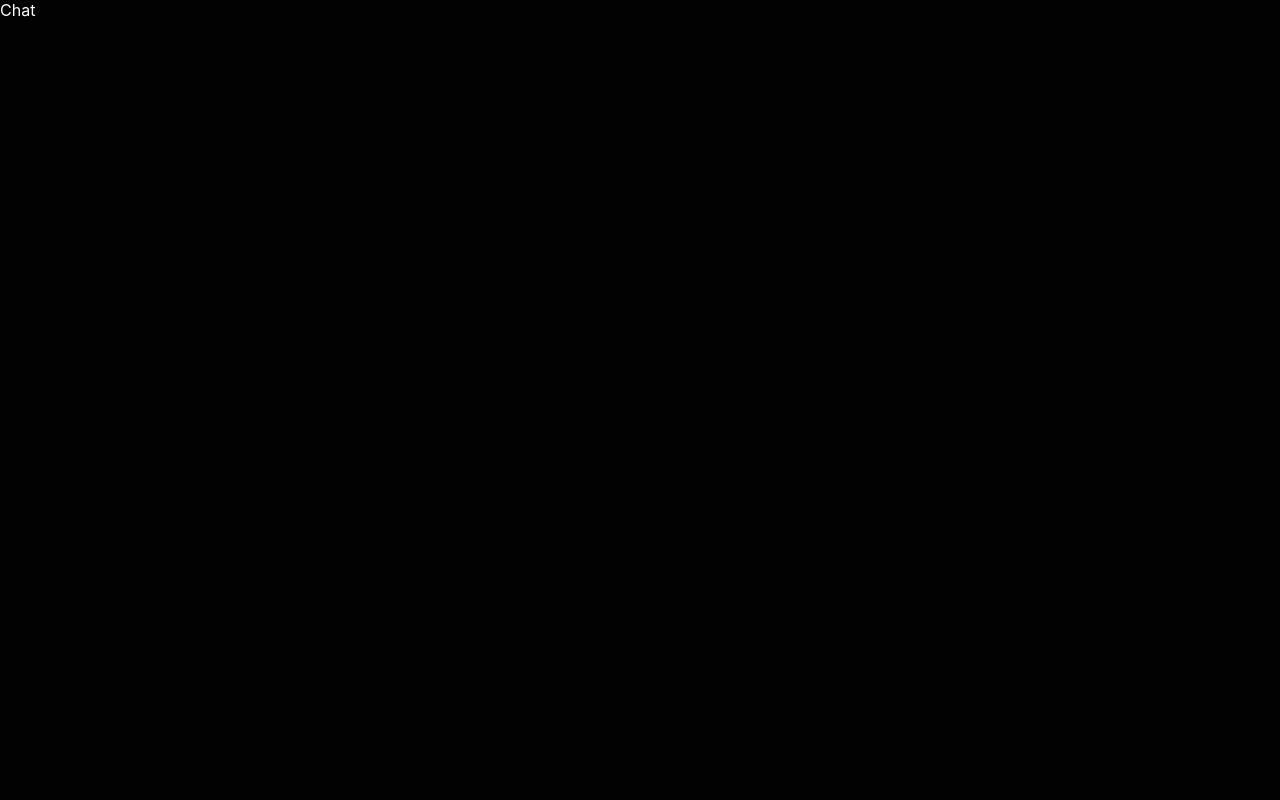
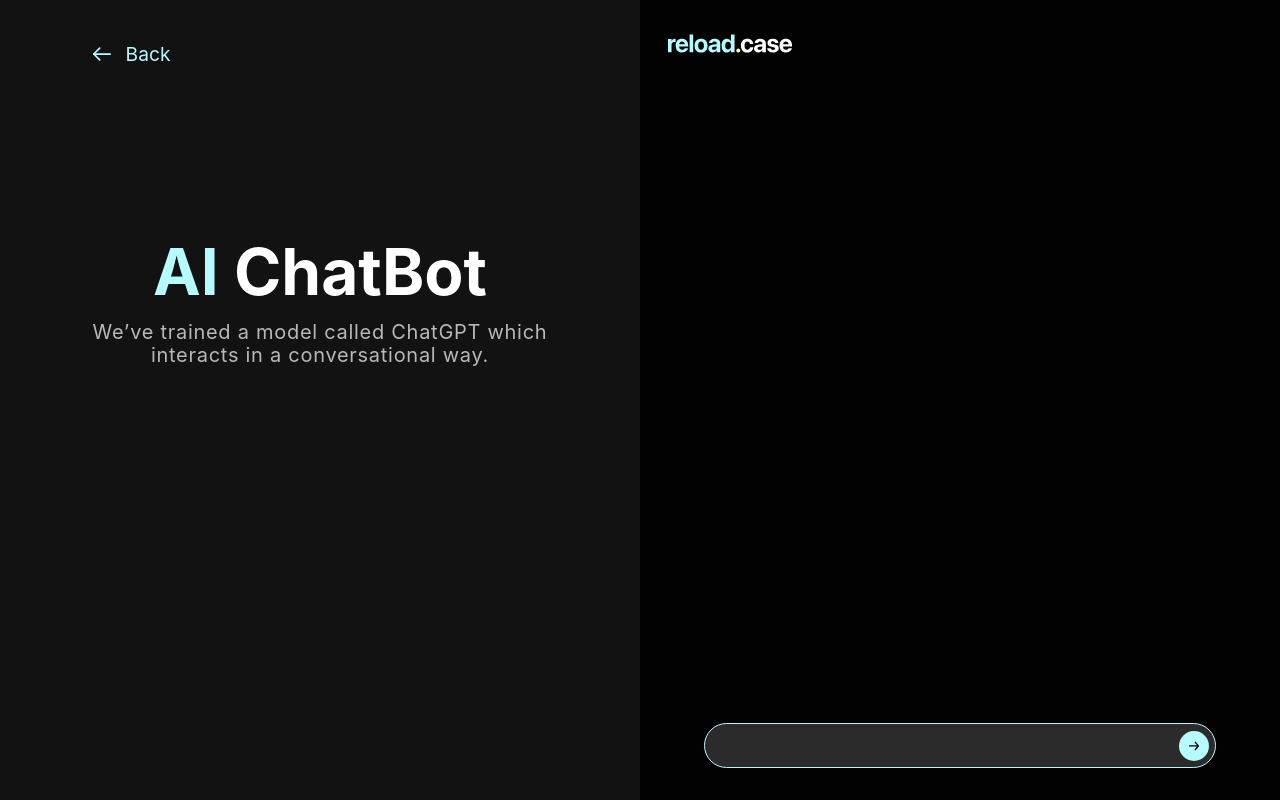
Before and after one commit to Enesmerdane/reload-case-study, a React (Create React App) app: page /chat in a window 1280 px wide. Built offline with nearby package versions, Linux system fonts and the light colour scheme.

Commit message:
chatpage section1 cretaed input field created
chatpage section1 cretaed input field created

```diff
--- a/src/App.css
+++ b/src/App.css
@@ -7,8 +7,7 @@ html {
 }
 
 body {
-    margin-left: 0;
-    margin-top: 0;
+    margin: 0px;
     height: 100%;
     width: 100%;
     background: #020202;
--- a/src/pages/chat/index.tsx
+++ b/src/pages/chat/index.tsx
@@ -1,7 +1,39 @@
-import React from "react";
+import "./styles.css";
+
+import Arrow_little from "../../utils/arrow_little";
+import Logo from "../../utils/logo";
+import SendButton from "../../utils/message_send_button";
+
+import { Link } from "react-router-dom";
 
 function Chat() {
-    return <div>Chat</div>;
+    return (
+        <div className="ChatPageBody">
+            <div className="chatpage__section1">
+                <Link to="/" className="chatpage__section1_backbutton">
+                    <Arrow_little classname="chatpage__section1_arrow" />
+                    Back
+                </Link>
+                <div className="chatpage__section1_title">
+                    <code>AI</code> ChatBot
+                </div>
+                <div className="chatpage__section1_description">
+                    We’ve trained a model called ChatGPT which interacts in a
+                    conversational way.
+                </div>
+            </div>
+            <div className="chatpage__section2">
+                <Logo classname="chatpage__section2_logo" />
+                <div className="chatpage_chat_screen">
+                    <div className="chatpage__message_container"></div>
+                    <div className="chatpage__input_field">
+                        <input />
+                        <SendButton classname="chatpage__send_button" />
+                    </div>
+                </div>
+            </div>
+        </div>
+    );
 }
 
 export default Chat;
--- /dev/null
+++ b/src/pages/chat/styles.css
@@ -0,0 +1,99 @@
+.ChatPageBody {
+    height:100%;
+    width: 100%;
+    display: flex;
+    flex-direction: row;
+
+}
+
+.chatpage__section1 {
+    width: 50%;
+    height: 100vh;
+    background-color: #121212;
+    display: flex;
+    flex-direction: column;
+}
+
+.chatpage__section1_backbutton {
+    display: flex;
+    flex-direction: row;
+    align-items: center;
+    text-decoration: none;
+    font-size: 1.2rem;
+    color: #B6FBFF;
+    margin: 2.5rem 0rem 0rem 5.5rem;
+    align-self: left;
+}
+
+.chatpage__section1_arrow {
+    width: 28px;
+    margin-right: 0.6rem;
+}
+
+.chatpage__section1_title {
+    font-size: 4rem;
+    font-weight: 700;
+    text-align: center;
+    line-height: 4.1875rem;
+    margin-top: 170px;
+}
+
+.chatpage__section1_description {
+    color: rgba(255, 255, 255, 0.70);
+    text-align: center;
+    font-size: 1.25rem;
+    font-style: normal;
+    font-weight: 400;
+    margin-top: 1rem;
+    padding:0 4.5rem;
+    line-height: 1.4375rem; /* 115% */
+    letter-spacing: 0.045rem;
+}
+
+.chatpage__section2 {
+    width: 50%;
+    display:flex;
+    flex-direction: column;
+}
+
+.chatpage__section2_logo {
+    margin-top: 24px;
+    margin-left: 28px;
+    width: 7.81544rem;
+    height: 5%;
+}
+
+.chatpage_chat_screen {
+    padding: 2rem 4rem;
+    height: 95%;
+    display:flex;
+    flex-direction: column-reverse;
+}
+
+.chatpage__input_field {
+    height: 2.8rem;
+    border-radius: 100px;
+    border: 1.2px solid #B6FBFF;
+    background: rgba(255, 255, 255, 0.16);
+    display: flex;
+    align-items: center;
+}
+
+.chatpage__input_field>input{
+    color:white;
+    background: rgba(255, 255, 255, 0.00);
+    height: 2.8rem;
+    border-radius: 100px;
+    border:none;
+    width: 100%;
+    padding-left: 1.2rem;
+    padding-right: 1rem;
+}
+.chatpage__input_field>input:focus {
+    outline:none;
+}
+
+.chatpage__send_button {
+    height: 70%;
+    margin-right: 0.4rem;
+}
--- a/src/pages/home/index.tsx
+++ b/src/pages/home/index.tsx
@@ -107,7 +107,7 @@ function Home() {
                             text="Contact us!"
                             color={buttonColorEnum.black}
                             onclick={(e) => {
-                                window.location.href = "/chat";
+                                window.alert("Contact us!");
                             }}
                             classname="mainpage__footer_button"
                         />
--- /dev/null
+++ b/src/utils/arrow_little.tsx
@@ -0,0 +1,11 @@
+import ArrowSVG from "../assets/arrow_little.svg";
+
+interface ArrowInterface {
+    classname?: string;
+}
+
+function Arrow_little(props: ArrowInterface) {
+    return <img src={ArrowSVG} className={props.classname}></img>;
+}
+
+export default Arrow_little;
--- /dev/null
+++ b/src/utils/message_send_button.tsx
@@ -0,0 +1,18 @@
+import React from "react";
+import SendButtonSVG from "../assets/messsage_send_button.svg";
+
+interface SendButtonProps {
+    classname?: string;
+    altText?: string;
+}
+function SendButton(props: SendButtonProps) {
+    return (
+        <img
+            src={SendButtonSVG}
+            alt={props.altText}
+            className={props.classname}
+        />
+    );
+}
+
+export default SendButton;
--- a/src/utils/vector.tsx
+++ b/src/utils/vector.tsx
@@ -1,5 +1,3 @@
-import React from "react";
-
 import VectorSVG from "../assets/vector_1.svg";
 
 interface VectorProps {
```
Also changed, not shown: src/assets/arrow_little.svg (added), src/assets/messsage_send_button.svg (added).
